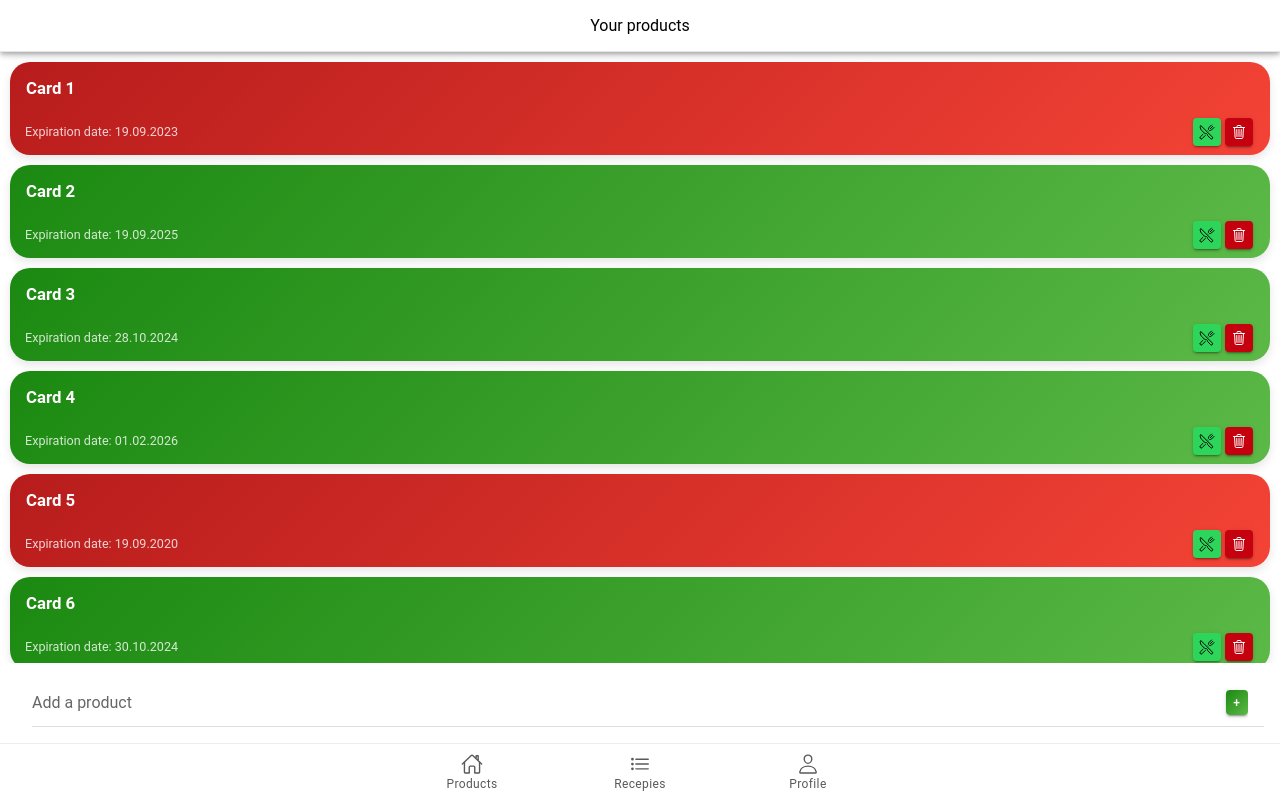
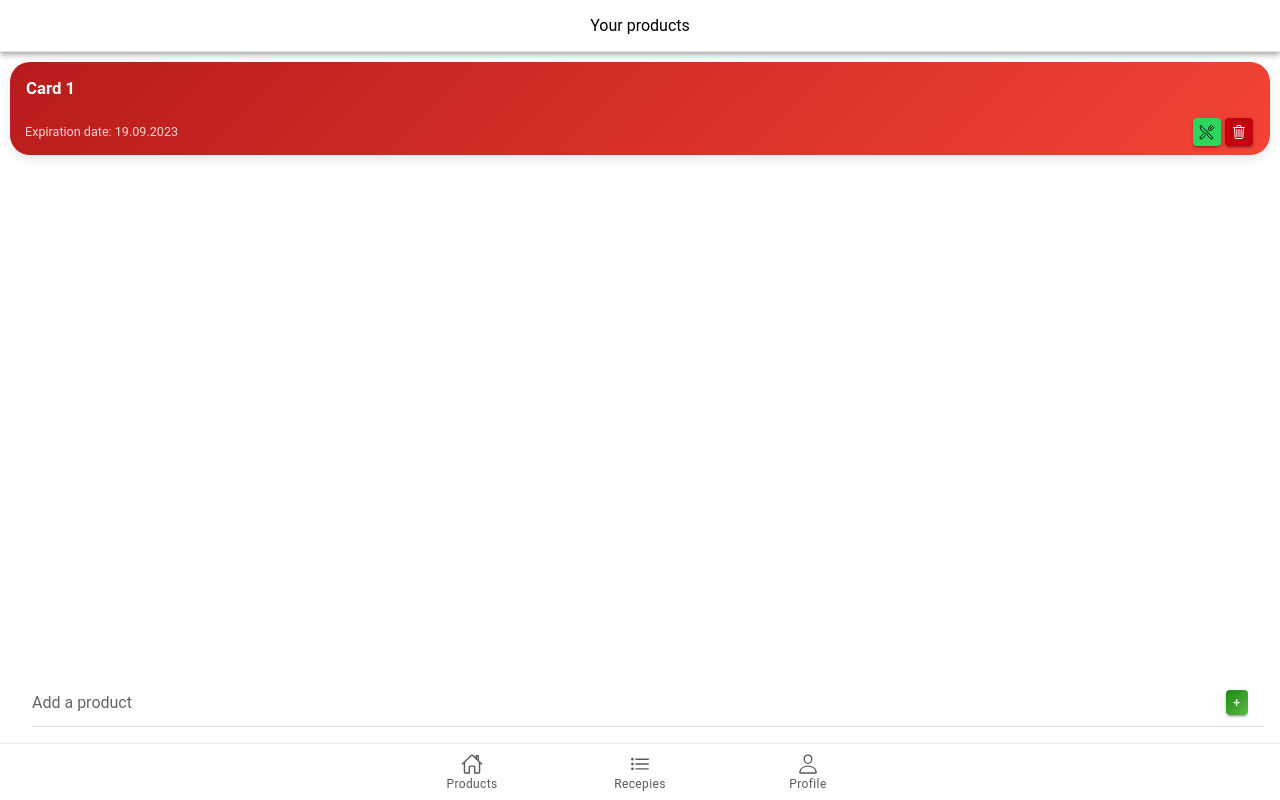
Before and after one commit to kriss1809/ZeroWasteFrontEnd, a React (Vite) app: page /home in a window 1280 px wide. Built offline with nearby package versions, Linux system fonts and the light colour scheme.

Commit message:
redenumire atribute ItemCard

```diff
--- a/src/components/AddItem.tsx
+++ b/src/components/AddItem.tsx
@@ -13,10 +13,10 @@ import { useTheme } from "./ThemeContext";
 
 interface AddItemProps {
   selectedItem: {
-    title: string;
-    expiration_date: string;
-    opening_date: string;
-    recommended_days: string;
+    name: string;
+    best_before: string;
+    opened: string;
+    consumption_days: string;
   } | null; // Updated prop
 }
 
@@ -38,10 +38,10 @@ const AddItem: React.FC<AddItemProps> = ({ selectedItem }) => {
 
   useEffect(() => {
     if (selectedItem) {
-      setProductName(selectedItem.title);
-      setExpirationDate(convertDateFormat(selectedItem.expiration_date));
-      setOpeningDate(convertDateFormat(selectedItem.opening_date));
-      setRecommendedDays(selectedItem.recommended_days);
+      setProductName(selectedItem.name);
+      setExpirationDate(convertDateFormat(selectedItem.best_before));
+      setOpeningDate(convertDateFormat(selectedItem.opened));
+      setRecommendedDays(selectedItem.consumption_days);
       setIsExpanded(true);
     } else {
       resetForm();
--- a/src/components/ItemCard.tsx
+++ b/src/components/ItemCard.tsx
@@ -21,20 +21,20 @@ import "../theme/itemCard.css";
 import { useTheme } from "./ThemeContext";
 
 interface ItemProps {
-  title: string;
-  expiration_date: string; // Format: "DD.MM.YYYY"
-  opening_date: string;
-  recommended_days: string;
+  name: string;
+  best_before: string; // Format: "DD.MM.YYYY"
+  opened: string;
+  consumption_days: string;
   onEdit: (
-    title: string,
-    expiration_date: string,
-    opening_date: string,
-    recommended_days: string
+     name: string,
+    best_before: string,  // Format: "DD.MM.YYYY"
+    opened: string,
+    consumption_days: string
   ) => void; // Callback prop for editing
 }
 
 
-const ItemCard: React.FC<ItemProps> = ({ title, expiration_date, opening_date, recommended_days, onEdit }) => {
+const ItemCard: React.FC<ItemProps> = ({name, best_before, opened, consumption_days, onEdit }) => {
   const history = useHistory();
   const { darkMode } = useTheme();
   const [presentAlert] = useIonAlert();
@@ -49,7 +49,7 @@ const ItemCard: React.FC<ItemProps> = ({ title, expiration_date, opening_date, r
 
    const isExpired = () => {
      const today = new Date();
-     const parts = expiration_date.split(".");
+     const parts = best_before.split(".");
      if (parts.length === 3) {
        const formattedDate = `${parts[2]}-${parts[1]}-${parts[0]}`; // "YYYY-MM-DD"
        const expDate = new Date(formattedDate);
@@ -61,7 +61,7 @@ const ItemCard: React.FC<ItemProps> = ({ title, expiration_date, opening_date, r
    };
 
    const handleItemEdit = () => {
-    onEdit(title, expiration_date, opening_date, recommended_days); // Call the edit handler
+    onEdit(name, best_before, opened, consumption_days); // Call the edit handler
   };
 
 
@@ -72,13 +72,13 @@ const ItemCard: React.FC<ItemProps> = ({ title, expiration_date, opening_date, r
         onClick={handleItemEdit}
       >
         <IonCardHeader>
-          <IonLabel className="item-card-title">{title}</IonLabel>
+          <IonLabel className="item-card-title">{name}</IonLabel>
         </IonCardHeader>
 
         <IonCardContent className="item-card-content">
           <div className="footer-container">
             <div className="expiration-text">
-              {"Expiration date: " + expiration_date}
+              {"Expiration date: " + best_before}
             </div>
             <div className="button-container">
               <IonButton
--- a/src/components/ProfileSettings.tsx
+++ b/src/components/ProfileSettings.tsx
@@ -70,6 +70,7 @@ const ProfileSettings: React.FC = () => {
 
 
     const handleShare = () => {
+      // AICI CODUL PRIMIT DE LA SERVER
       const newCode = Math.random().toString(36).substring(2, 8).toUpperCase();
       setShareCode(newCode);
       setShowJoinInput(false); // Ascunde inputul de Join dacă era deschis
--- a/src/pages/Home.tsx
+++ b/src/pages/Home.tsx
@@ -9,19 +9,19 @@ import { useTheme } from "../components/ThemeContext";
 const Home: React.FC = () => {
   const { darkMode } = useTheme();
   const [selectedItem, setSelectedItem] = useState<{
-    title: string;
-    expiration_date: string;
-    opening_date: string; // Adaugă acest câmp
-    recommended_days: string; // Adaugă acest câmp
+    name: string;
+    best_before: string;
+    opened: string;
+    consumption_days: string;
   } | null>(null);
 
   const handleEditItem = (
-    title: string,
-    expiration_date: string,
-    opening_date: string,
-    recommended_days: string
+    name: string,
+    best_before: string,
+    opened: string,
+    consumption_days: string
   ) => {
-    setSelectedItem({ title, expiration_date, opening_date, recommended_days }); // Set selected item
+    setSelectedItem({ name, best_before, opened, consumption_days }); // Set selected item
   };
 
   return (
@@ -41,45 +41,10 @@ const Home: React.FC = () => {
       <IonContent>
         <div className={darkMode ? "dark-mode" : ""}>
           <ItemCard
-            title="Card 1"
-            expiration_date="19.09.2023"
-            opening_date="01.09.2023" // Adaugă un exemplu de dată
-            recommended_days="7" // Adaugă un exemplu de zile
-            onEdit={handleEditItem}
-          />
-          <ItemCard
-            title="Card 2"
-            expiration_date="19.09.2025"
-            opening_date="01.09.2025"
-            recommended_days="30"
-            onEdit={handleEditItem}
-          />
-          <ItemCard
-            title="Card 3"
-            expiration_date="28.10.2024"
-            opening_date="01.10.2024"
-            recommended_days="14"
-            onEdit={handleEditItem}
-          />
-          <ItemCard
-            title="Card 4"
-            expiration_date="01.02.2026"
-            opening_date="01.01.2026"
-            recommended_days="90"
-            onEdit={handleEditItem}
-          />
-          <ItemCard
-            title="Card 5"
-            expiration_date="19.09.2020"
-            opening_date="01.09.2020"
-            recommended_days="0"
-            onEdit={handleEditItem}
-          />
-          <ItemCard
-            title="Card 6"
-            expiration_date="30.10.2024"
-            opening_date="01.10.2024"
-            recommended_days="10"
+            name="Card 1"
+            best_before="19.09.2023"
+            opened="01.09.2023"
+            consumption_days="7"
             onEdit={handleEditItem}
           />
         </div>
```
